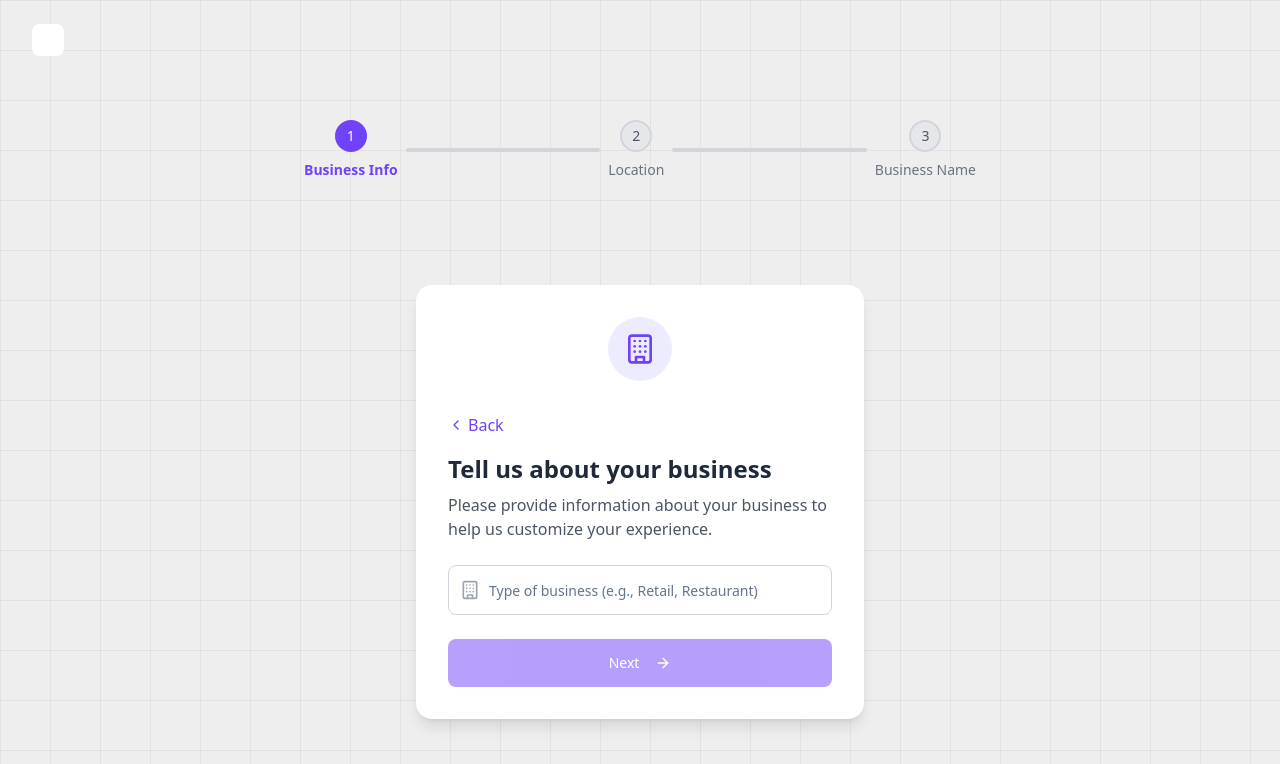
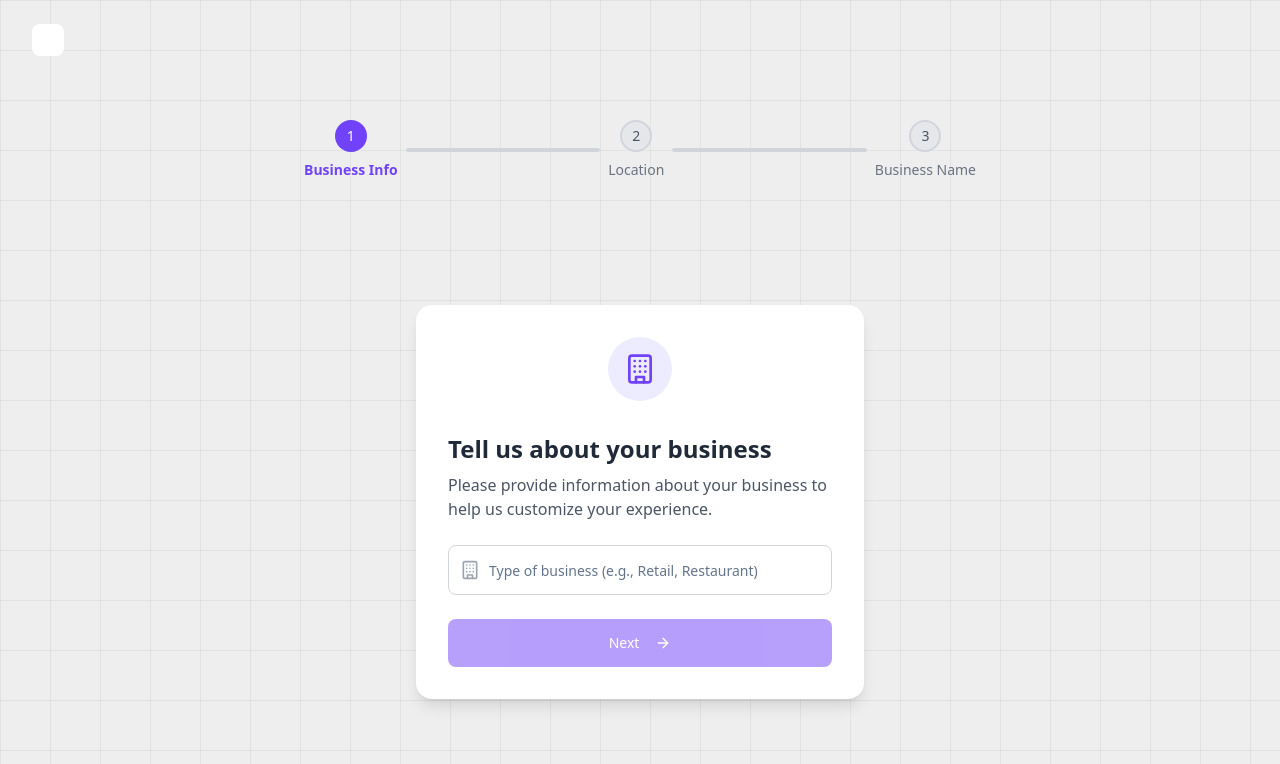
Before and after one commit to BuildLab-tech/business-glimpse-cloner, a React (Vite) app: page /register/business-info in a window 1280 px wide. Shown: the top 764 px of the page. Built offline with nearby package versions, Linux system fonts and the light colour scheme.

Commit message:
Remove back link from BusinessInfoPage
The BusinessInfoPage is the starting page, so the back link is not needed.

```diff
--- a/src/components/BusinessInfoForm.tsx
+++ b/src/components/BusinessInfoForm.tsx
@@ -2,7 +2,7 @@
 import React, { useState } from 'react';
 import { Button } from '@/components/ui/button';
 import { Input } from '@/components/ui/input';
-import { ChevronLeft, ArrowRight, X, Building } from 'lucide-react';
+import { ArrowRight, X, Building } from 'lucide-react';
 import { cn } from '@/lib/utils';
 
 interface BusinessInfoFormProps {
@@ -21,14 +21,6 @@ const BusinessInfoForm: React.FC<BusinessInfoFormProps> = ({ onNext, onBack }) =
             <Building className="h-8 w-8 text-primary" />
           </div>
         </div>
-
-        <button
-          onClick={onBack}
-          className="text-primary flex items-center mb-4 font-medium hover:underline transition-all"
-        >
-          <ChevronLeft className="h-4 w-4 mr-1" />
-          Back
-        </button>
 
         <h1 className="text-2xl font-bold text-gray-800 mb-2">Tell us about your business</h1>
         <p className="text-gray-600 mb-6">
```
